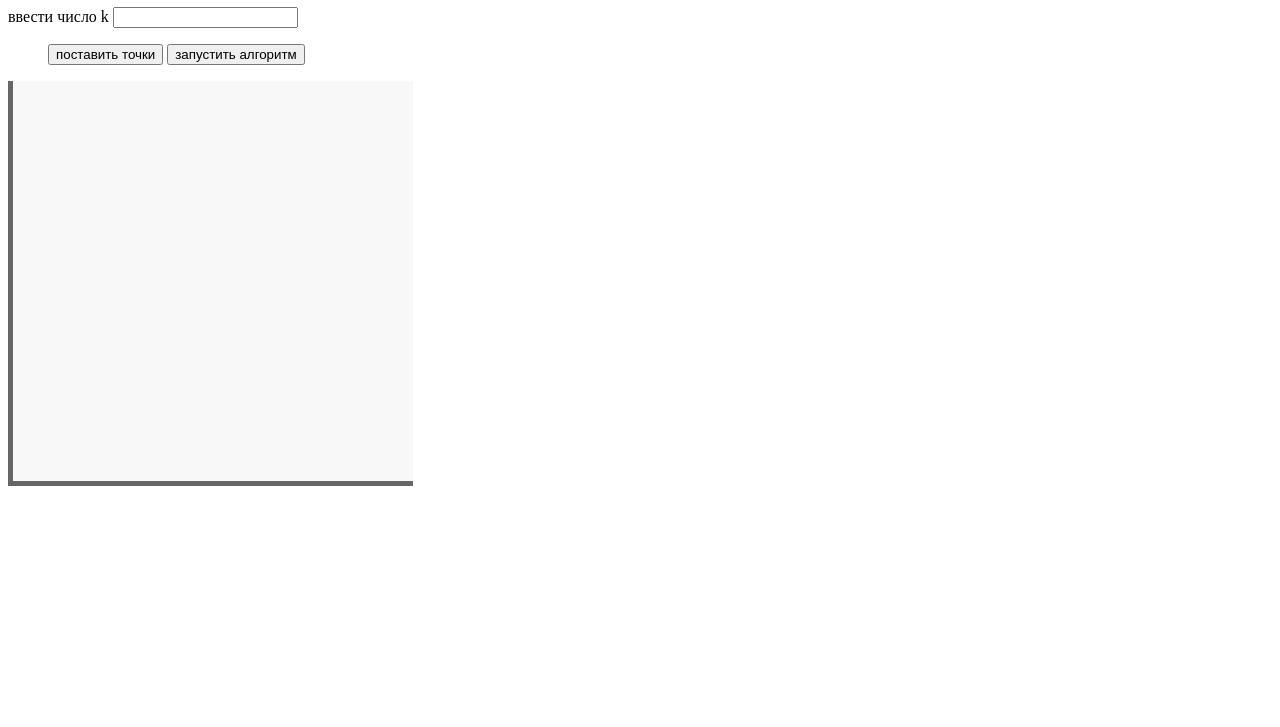
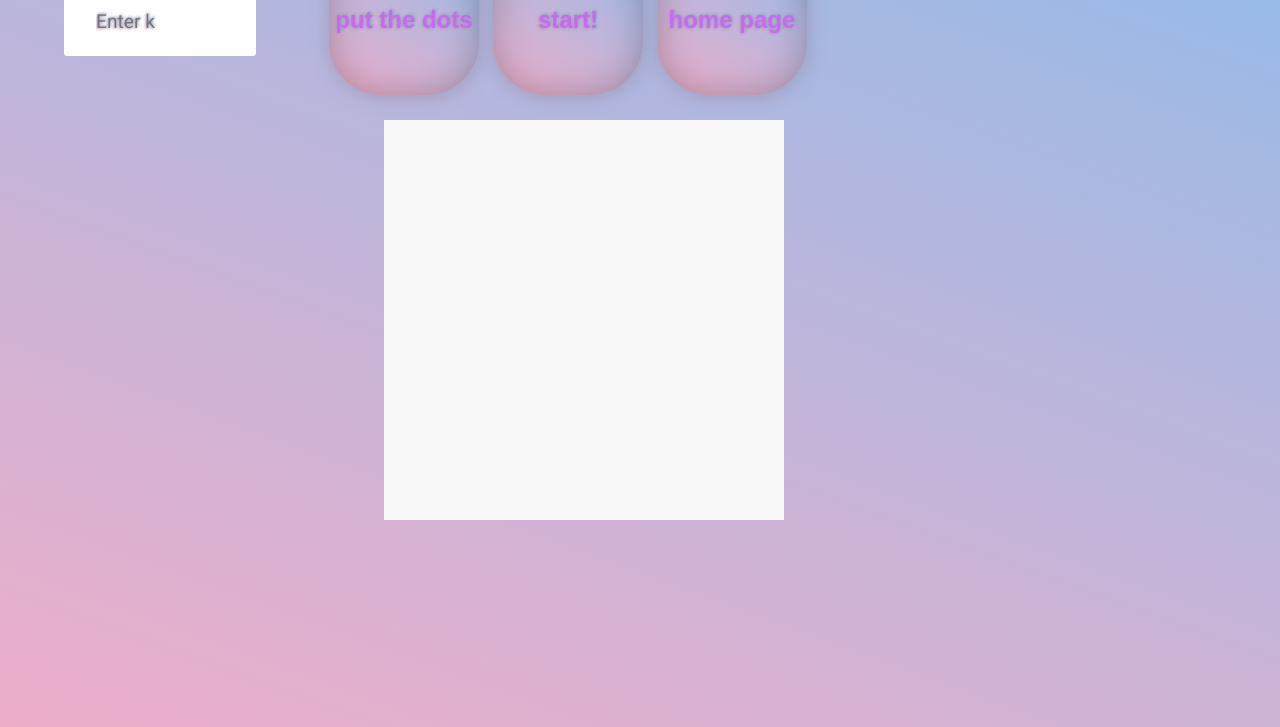
Before and after one commit to NastyaStirlex/Module-6, a plain HTML site: page Clustering algorithm/index.html in a window 1280 px wide. Shown: the part 73-800 px from the top of the page. Drawn offline with nearby package versions, Linux system fonts and the light colour scheme.

Commit message:
Оформлены А*, кластеризация и нейронка

```diff
--- a/A with Star/new.css
+++ b/A with Star/new.css
@@ -1,3 +1,58 @@
+body, html {
+  height: 100%;
+  margin: 0px;
+  font-family: 'Roboto', sans-serif;
+  background: linear-gradient(20deg, #eeaeca 0%, #94bbe9 100%);
+}
+
+/*КНОПКА*/
+button {
+  margin: 5px;
+  padding: auto;
+  border: none;
+  border-radius: 35%;
+  width: 150px;
+  height: 150px;
+  background: #b3aeee;
+  background: linear-gradient(30deg, #eeaeca 0%, #94bbe9 100%);
+  color: #c869f1;
+  font-size: 1.5em;
+  font-weight: 600;
+  box-shadow: inset 0 0 35px 0px rgba(0, 0, 0, 0.25), inset 0 2px 1px 1px rgba(255, 255, 255, 0), 1px 1px 15px 2px rgba(154, 137, 164, 0.5);
+  text-shadow: 1px -1px 3px #8fa2c7, -1px 1px 3px #c097b2;
+  outline: none;
+  transition: box-shadow 0.4s, text-shadow 0.5s;
+}
+button:hover {
+  cursor: pointer;
+  box-shadow: inset 0 0 35px 0px rgba(0, 0, 0, 0.15), inset 0 2px 1px 1px rgba(255, 255, 255, 0), 1px 1px 15px 2px rgba(154, 137, 164, 0.1);
+  text-shadow: 3px -3px 5px #8fa2c7, -3px 3px 5px #c097b2;
+  transition: box-shadow 0.4s, text-shadow 0.5s;
+}
+button:active {
+  background: linear-gradient(30deg, #d2b2d4 0%, #b1b7df 100%);
+  color: #c0b5da;
+  box-shadow: inset 0 0 10px 2px rgba(0, 0, 0, 0.15), 1px 1px 15px 2px rgba(154, 137, 164, 0.1);
+  text-shadow: 1px -1px 1px rgba(143, 162, 199, 0.75), -1px 1px 1px rgba(192, 151, 178, 0.75);
+  transition: background 0.3s, color 0.2s, text-shadow 0.3s, box-shadow 0.3s;
+}
+
+/*ПОЛЕ ВВОДА*/
+input {
+  font-family: 'Roboto', sans-serif;
+  font-size: 1.2rem;
+  color: #a179d8;
+  text-shadow: 1px -1px 3px #8fa2c7, -1px 1px 3px #c097b2;
+	margin: 0 15px;
+  padding: 1.2rem 2rem;
+  border-radius: 0.2rem;
+  background-color: linear-gradient(20deg, #eeaeca 0%, #94bbe9 100%);
+  border: none;
+  width: 10%;
+  border-bottom: 0.3rem solid transparent;
+  transition: all 0.3s;
+}
+
 #parent {
   display: flex;
   flex-direction: column;
--- a/Clustering algorithm/index.html
+++ b/Clustering algorithm/index.html
@@ -1,23 +1,18 @@
 <!DOCTYPE html>
-
-<html>
+<html lang="en">
     <head>
         <meta charset="UTF-8">
         <script language="javascript" type="text/javascript" src="https://cdn.jsdelivr.net/npm/p5@1.4.1/lib/p5.min.js"></script>
         <title>Clustering</title>
-        <link rel="stylesheet" href="./new.css">
         <script language="javascript" type="text/javascript" src="clustering.js"></script>
-
+        <link href="https://fonts.googleapis.com/css?family=Roboto" rel="stylesheet">
+        <link rel="stylesheet" href="new.css">
     </head>
-
-        <body>
-            <h1>Кластеризация</h1>
-                ввести число k
-            <input type="text" class="form-control" id="inp_2">
-            <ul>
-                <button onclick="pointDots()"  class="btn btn-primary" >поставить точки</button>
-                <button onclick="algorithm()"  class="btn btn-primary" >запустить алгоритм</button>
-            </ul>
-            <div id="page1" class="page">
-            </div>
-         </body>
+    <body>
+        <input type="text" id="inp_2" placeholder="Enter k" style="margin: 5% 5%">
+        <button onclick="pointDots()">put the dots</button>
+        <button onclick="algorithm()">start!</button>
+        <button onclick="document.location='../main.html'">home page</button>
+        <div id="page1" class="page" ></div>
+    </body>
+</html>
--- a/Clustering algorithm/new.css
+++ b/Clustering algorithm/new.css
@@ -1,9 +1,63 @@
+body, html {
+  height: 100%;
+  margin: 0px;
+  font-family: 'Roboto', sans-serif;
+  background: linear-gradient(20deg, #eeaeca 0%, #94bbe9 100%);
+}
+
+/*КНОПКА*/
+button {
+  margin: 5px;
+  padding: auto;
+  border: none;
+  border-radius: 35%;
+  width: 150px;
+  height: 150px;
+  background: #eeaeca;
+  background: linear-gradient(30deg, #eeaeca 0%, #94bbe9 100%);
+  color: #c869f1;
+  font-size: 1.5em;
+  font-weight: 600;
+  box-shadow: inset 0 0 35px 0px rgba(0, 0, 0, 0.25), inset 0 2px 1px 1px rgba(255, 255, 255, 0), 1px 1px 15px 2px rgba(154, 137, 164, 0.5);
+  text-shadow: 1px -1px 3px #8fa2c7, -1px 1px 3px #c097b2;
+  outline: none;
+  transition: box-shadow 0.4s, text-shadow 0.5s;
+}
+button:hover {
+  cursor: pointer;
+  box-shadow: inset 0 0 35px 0px rgba(0, 0, 0, 0.15), inset 0 2px 1px 1px rgba(255, 255, 255, 0), 1px 1px 15px 2px rgba(154, 137, 164, 0.1);
+  text-shadow: 3px -3px 5px #8fa2c7, -3px 3px 5px #c097b2;
+  transition: box-shadow 0.4s, text-shadow 0.5s;
+}
+button:active {
+  background: linear-gradient(30deg, #d2b2d4 0%, #b1b7df 100%);
+  color: #c0b5da;
+  box-shadow: inset 0 0 10px 2px rgba(0, 0, 0, 0.15), 1px 1px 15px 2px rgba(154, 137, 164, 0.1);
+  text-shadow: 1px -1px 1px rgba(143, 162, 199, 0.75), -1px 1px 1px rgba(192, 151, 178, 0.75);
+  transition: background 0.3s, color 0.2s, text-shadow 0.3s, box-shadow 0.3s;
+}
+
+/*ПОЛЕ ВВОДА*/
+input {
+  font-family: 'Roboto', sans-serif;
+  font-size: 1.2rem;
+  color: #a179d8;
+  text-shadow: 1px -1px 3px #8fa2c7, -1px 1px 3px #c097b2;
+	margin: 5px 15px;
+  padding: 1.2rem 2rem;
+  border-radius: 0.2rem;
+  background-color: linear-gradient(20deg, #eeaeca 0%, #94bbe9 100%);
+  border: none;
+  width: 10%;
+  border-bottom: 0.3rem solid transparent;
+  transition: all 0.3s;
+}
+
 .page {
-  position: relative;
+  margin: 0px 30%;
   height: 400px;
   width: 400px;
-  border-bottom: 5px solid #666666;
-  border-left: 5px solid #666666;
+
   background: rgb(248, 248, 248);
   display: inline-block;
 }
--- /dev/null
+++ b/Neural network/style.css
@@ -0,0 +1,39 @@
+body, html {
+    height: 100%;
+    display: grid;
+    grid-gap: 420px;
+    grid-template-columns: 1fr 1fr;
+    background: linear-gradient(30deg, #eeaeca 0%, #94bbe9 100%);
+}
+
+/*КНОПКА*/
+button {
+    margin: 25% 30%;
+    padding: auto;
+    border: none;
+    border-radius: 35%;
+    width: 150px;
+    height: 150px;
+    background: #eeaeca;
+    background: linear-gradient(30deg, #eeaeca 0%, #94bbe9 100%);
+    color: #c869f1;
+    font-size: 2.0em;
+    font-weight: 600;
+    box-shadow: inset 0 0 35px 0px rgba(0, 0, 0, 0.25), inset 0 2px 1px 1px rgba(255, 255, 255, 0), 1px 1px 15px 2px rgba(154, 137, 164, 0.5);
+    text-shadow: 1px -1px 3px #8fa2c7, -1px 1px 3px #c097b2;
+    outline: none;
+    transition: box-shadow 0.4s, text-shadow 0.5s;
+}
+button:hover {
+    cursor: pointer;
+    box-shadow: inset 0 0 35px 0px rgba(0, 0, 0, 0.15), inset 0 2px 1px 1px rgba(255, 255, 255, 0), 1px 1px 15px 2px rgba(154, 137, 164, 0.1);
+    text-shadow: 3px -3px 5px #8fa2c7, -3px 3px 5px #c097b2;
+    transition: box-shadow 0.4s, text-shadow 0.5s;
+}
+button:active {
+    background: linear-gradient(30deg, #d2b2d4 0%, #b1b7df 100%);
+    color: #c0b5da;
+    box-shadow: inset 0 0 10px 2px rgba(0, 0, 0, 0.15), 1px 1px 15px 2px rgba(154, 137, 164, 0.1);
+    text-shadow: 1px -1px 1px rgba(143, 162, 199, 0.75), -1px 1px 1px rgba(192, 151, 178, 0.75);
+    transition: background 0.3s, color 0.2s, text-shadow 0.3s, box-shadow 0.3s;
+}
```
Also changed, not shown: A with Star/index.html (+16 -23 lines), Neural network/index.html (+6 -2 lines).
